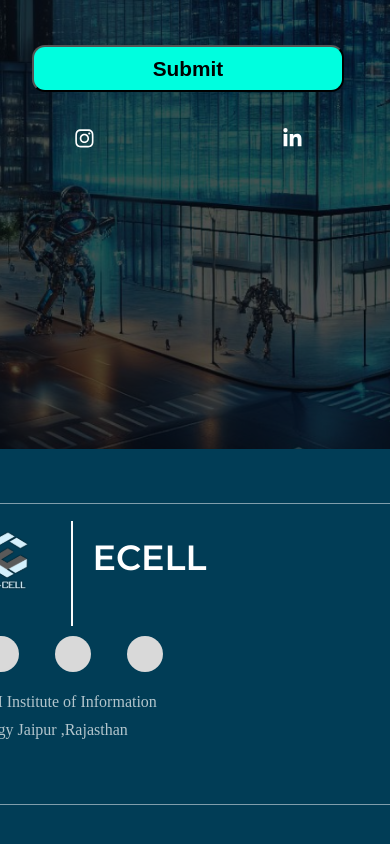
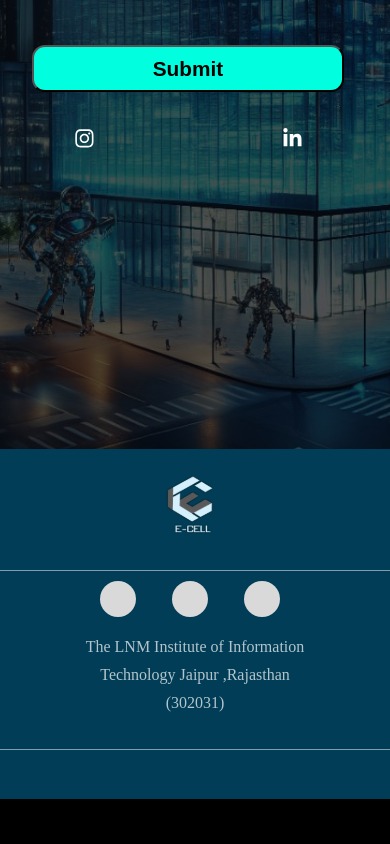
Before and after one commit to Pranjal-231003/E-Cell-Website, a React (Create React App) app in the folder frontend/: page / in a window 390 px wide. Shown: the part 2471-3315 px from the top of the page. After the commit the page ends 3270 px from the top, so only its background shows below. Built offline with nearby package versions, Linux system fonts and the light colour scheme; some icons are missing; the HTML template or start-up script is replaced by a standard one.

Commit message:
responsive

```diff
--- a/frontend/src/components/Footer/Footer.jsx
+++ b/frontend/src/components/Footer/Footer.jsx
@@ -5,7 +5,7 @@ function Footer() {
   return (
    <>
    <div className="footer_container">
-    <div className="line"></div>
+    <div className="line ds"></div>
     <div className="footer_content">
         <div className="group314">
             <h2>
@@ -22,6 +22,7 @@ function Footer() {
                 <img src={logo} alt="ecell" srcset="" />
                 <h1>ECELL</h1>
             </div>
+            <div className="line"></div>
             <div className="eclipse_de">
                 <div className="eclipse"></div>
                 <div className="eclipse"></div>
--- a/frontend/src/components/Footer/footer.css
+++ b/frontend/src/components/Footer/footer.css
@@ -104,9 +104,35 @@ margin-left: 18px;
 margin-right: 18px;
 border-radius: 100px;
 }
+.logo_footer .line{
+    display: none;
+}
 @media (max-width:750px) {
+    .footer_container{
+        justify-content: start;
+        height: 350px;
+    }
     .group314{display: none;}
     .footer_content{
+        align-items: start;
         flex-direction: column;
+
+        align-items: center ;
+    }
+
+    .ds{
+        display: none;
+    }
+    .logo_footer img{
+        border: none;
+    }
+    .logo_footer h1{
+        display: none;
+    }
+    .logo_footer .line{
+        display: block;
+    }
+    .address{
+        text-align: center;
     }
 }
```
